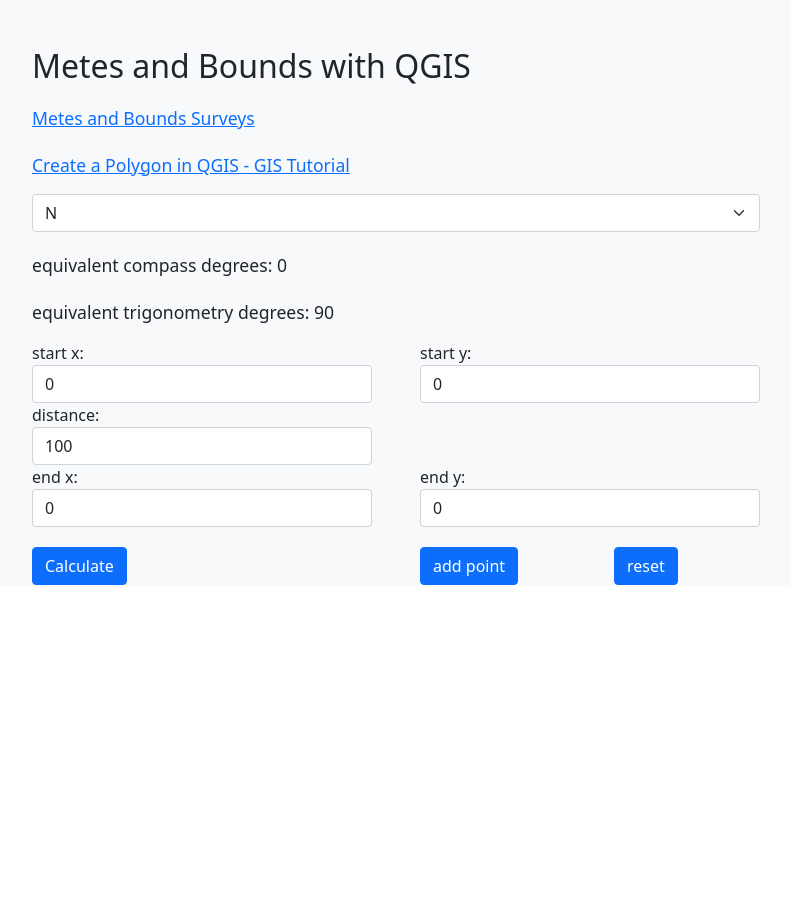
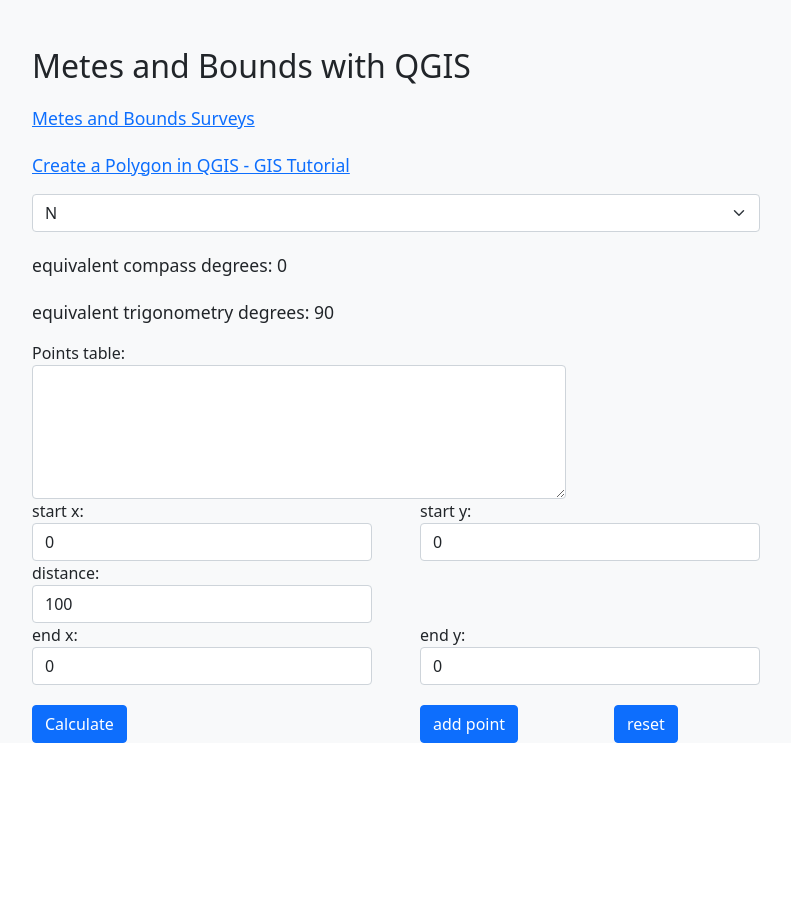
Before and after one commit to basic99/homepage2, a PHP site: page /article/compass-headings.php in a window 1280 px wide. Shown: the part 276-1200 px from the top of the page, without its empty margins (244-1035 px from the left). Run offline with PHP 8.4, Linux system fonts and the light colour scheme.

Commit message:
dev compas

```diff
--- a/article/compass-headings.php
+++ b/article/compass-headings.php
@@ -82,6 +82,16 @@
 
 <div class="row g-5 bg-light rounded">
   <div class="col-md-2"></div>
+  <div class="col-md-6">
+    <div class="form-group">
+      <label for="comment">Points table:</label>
+      <textarea class="form-control" rows="5" id="comment"></textarea>
+    </div>
+    </div>
+    </div>
+
+<div class="row g-5 bg-light rounded">
+  <div class="col-md-2"></div>
   <div class="col-md-4">
       <div class="form-group">
           <label >start x:</label>
```
